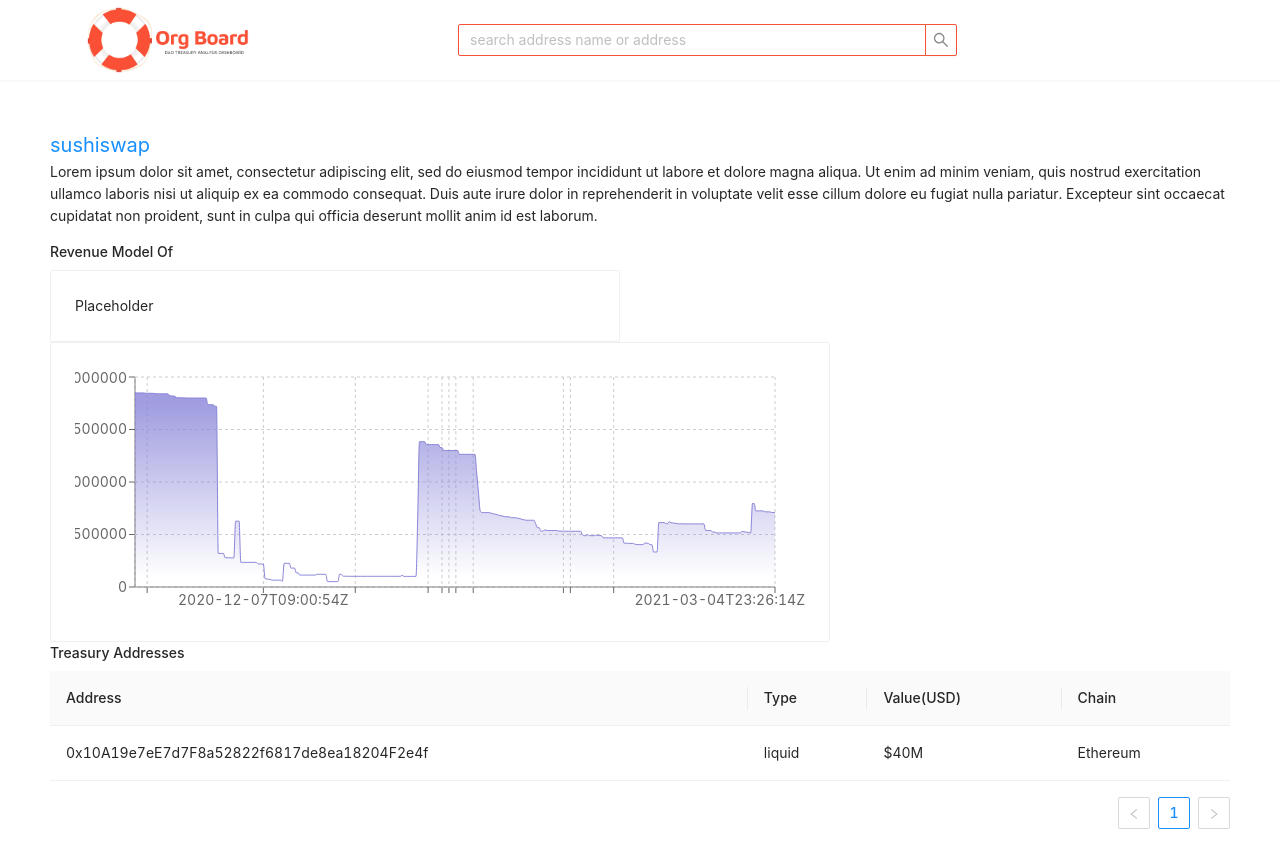
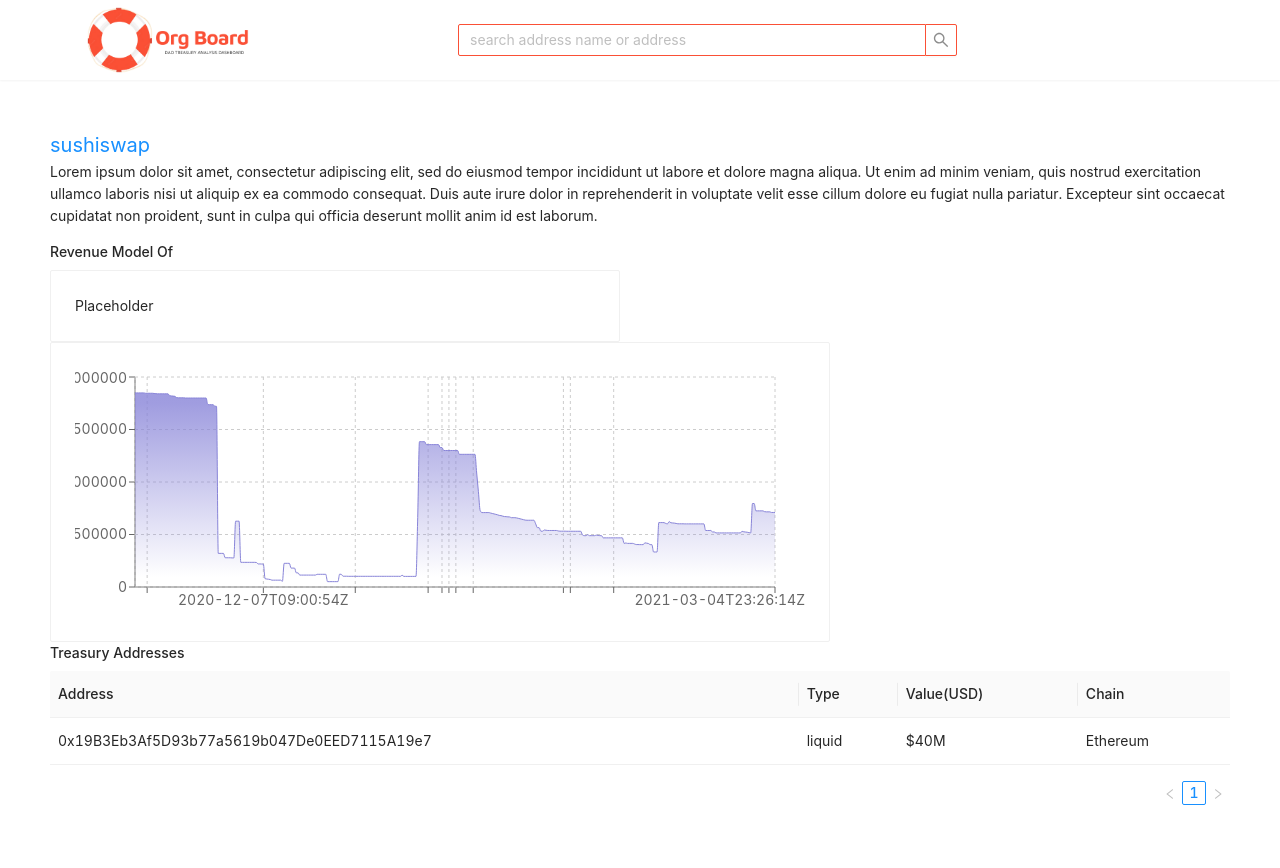
Before and after one commit to KritzHeng/BlockCamp, a Next.js app: page /overviewpage/sushiswap in a window 1280 px wide. Shown: the top 868 px of the page. Built offline with nearby package versions, Linux system fonts and the light colour scheme.

Commit message:
set onclick page

```diff
--- a/pages/overviewpage/[name].tsx
+++ b/pages/overviewpage/[name].tsx
@@ -1561,7 +1561,7 @@
     setDescription("Lorem ipsum dolor sit amet, consectetur adipiscing elit, sed do eiusmod tempor incididunt ut labore et dolore magna aliqua. Ut enim ad minim veniam, quis nostrud exercitation ullamco laboris nisi ut aliquip ex ea commodo consequat. Duis aute irure dolor in reprehenderit in voluptate velit esse cillum dolore eu fugiat nulla pariatur. Excepteur sint occaecat cupidatat non proident, sunt in culpa qui officia deserunt mollit anim id est laborum.");
     const temp = {
       key: '1',
-      address: '0x10A19e7eE7d7F8a52822f6817de8ea18204F2e4f',
+      address: '0x19B3Eb3Af5D93b77a5619b047De0EED7115A19e7',
       type: 'liquid',
       value: '$40M',
       chain: 'Ethereum',
@@ -1616,7 +1616,9 @@
           </Col>
       </Row>
       <h2>Treasury Addresses</h2>
-      <Table columns={columns} dataSource={data}/>
+      <Table columns={columns} dataSource={data} size="middle" onRow={(r) => ({
+            onClick: () => (window.location.href = '/gnosis/'+ r.address)
+          })} />
     </div>
   );
 };
```
Also changed, not shown: 2 other files (tests, documents, lock files or other folders).
